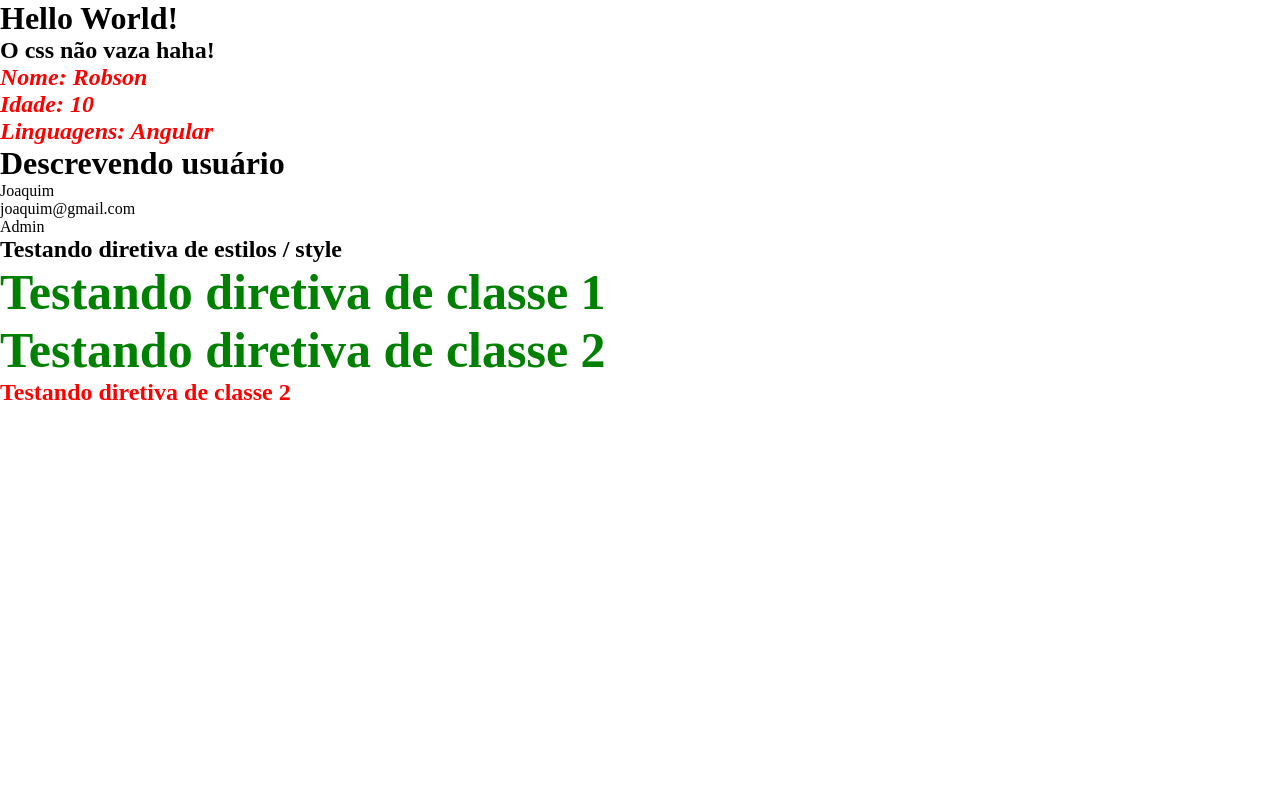
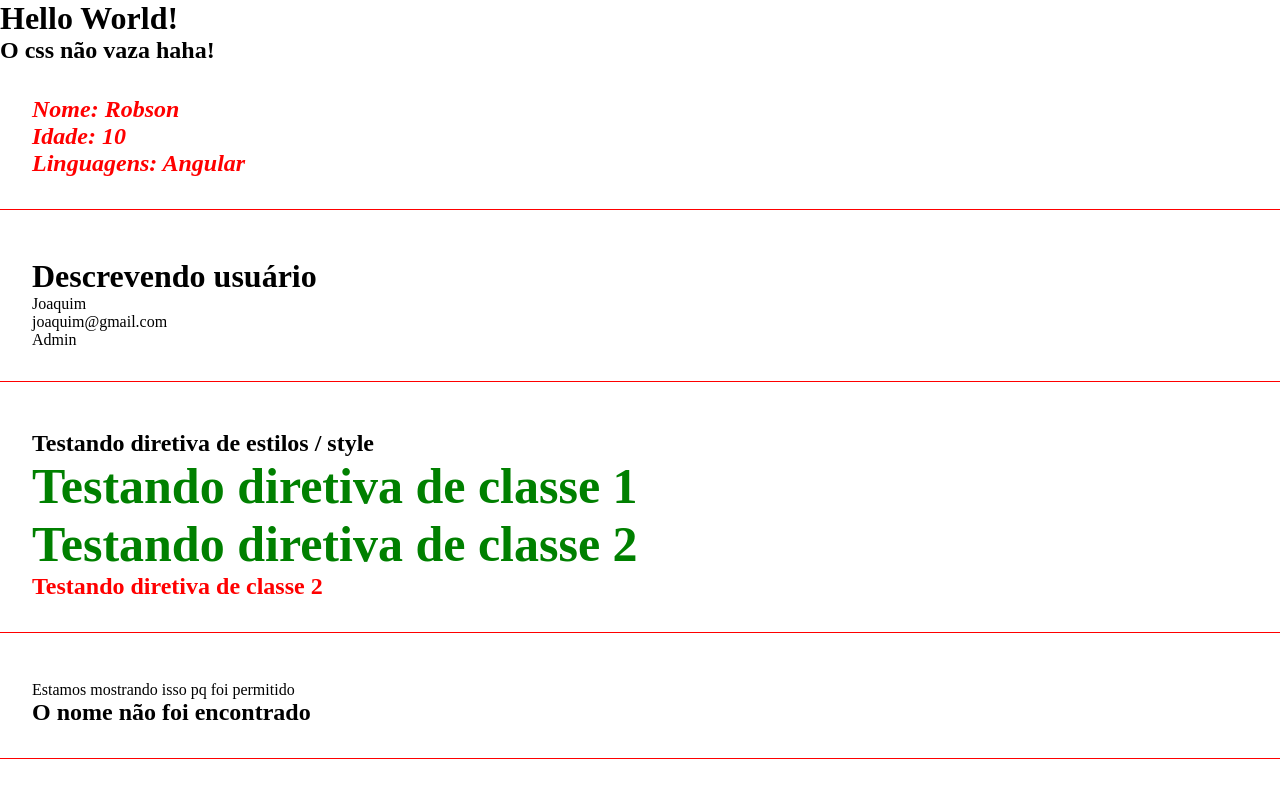
Before and after one commit to robinhosz/course-angular, an Angular app: page / in a window 1280 px wide. Shown: the top 798 px of the page. Built offline with nearby package versions, Linux system fonts and the light colour scheme.

Commit message:
feat: if and else angular

```diff
--- a/src/app/app.component.html
+++ b/src/app/app.component.html
@@ -3,3 +3,4 @@
 <app-first-component></app-first-component>
 <app-data [name]="userName" [userData]="userData"></app-data>
 <app-directives></app-directives>
+<app-if-rende></app-if-rende>
--- a/src/app/app.module.ts
+++ b/src/app/app.module.ts
@@ -5,6 +5,7 @@
 import { FirstComponentComponent } from './components/first-component/first-component.component';
 import { DataComponent } from './components/parent/data/data.component';
 import { DirectivesComponent } from './components/directives/directives.component';
+import { IfRendeComponent } from './components/if-rende/if-rende.component';
 
 @NgModule({
   declarations: [
@@ -12,6 +13,7 @@
     FirstComponentComponent,
     DataComponent,
     DirectivesComponent,
+    IfRendeComponent,
   ],
   imports: [
     BrowserModule
--- a/src/app/components/directives/directives.component.html
+++ b/src/app/components/directives/directives.component.html
@@ -1,4 +1,6 @@
+<div class="class">
 <h2 [ngStyle]="{size, color, font}">Testando diretiva de estilos / style</h2>
 <h2 [ngClass]="classes">Testando diretiva de  classe 1</h2>
 <h2 [ngClass]="classes">Testando diretiva de  classe 2</h2>
 <h2 [ngClass]="underline">Testando diretiva de  classe 2</h2>
+</div>
--- a/src/app/components/first-component/first-component.component.html
+++ b/src/app/components/first-component/first-component.component.html
@@ -1,4 +1,6 @@
+<div class="class">
 <h2>Nome: {{ name }} <br>
     Idade: {{age}} <br>
     Linguagens: {{languages[1]}}
 </h2>
+</div>
--- /dev/null
+++ b/src/app/components/if-rende/if-rende.component.html
@@ -0,0 +1,10 @@
+<div class="class">
+    <div *ngIf="canShow">Estamos mostrando isso pq foi permitido</div>
+    <h2 *ngIf="name == 'Robson'; else nameNotFound">O nome é robson</h2>
+    <ng-template #nameNotFound>
+        <div>
+            <h2>O nome não foi encontrado</h2>
+        </div>
+    </ng-template>
+
+</div>
--- /dev/null
+++ b/src/app/components/if-rende/if-rende.component.ts
@@ -0,0 +1,18 @@
+import { Component, OnInit } from '@angular/core';
+
+@Component({
+  selector: 'app-if-rende',
+  templateUrl: './if-rende.component.html',
+  styleUrls: ['./if-rende.component.css']
+})
+export class IfRendeComponent implements OnInit {
+
+  canShow: boolean = true;
+  name: string = 'r';
+
+  constructor() { }
+
+  ngOnInit(): void {
+  }
+
+}
--- a/src/app/components/parent/data/data.component.html
+++ b/src/app/components/parent/data/data.component.html
@@ -1,4 +1,6 @@
+<div class="class">
 <h1>Descrevendo usuário</h1>
 <p>{{name}}</p>
 <p>{{userData.email}}</p>
 <p>{{userData.role}}</p>
+</div>
--- a/src/styles.css
+++ b/src/styles.css
@@ -7,3 +7,13 @@
 a {
     color: orange;
 }
+
+body {
+    padding-bottom: 500px;
+}
+
+.class {
+    border-bottom: 1px solid red;
+    padding: 2em;
+    margin-bottom: 1em;
+}
```
Also changed, not shown: src/app/components/if-rende/if-rende.component.css (added), 1 other file (tests, documents, lock files or other folders).
